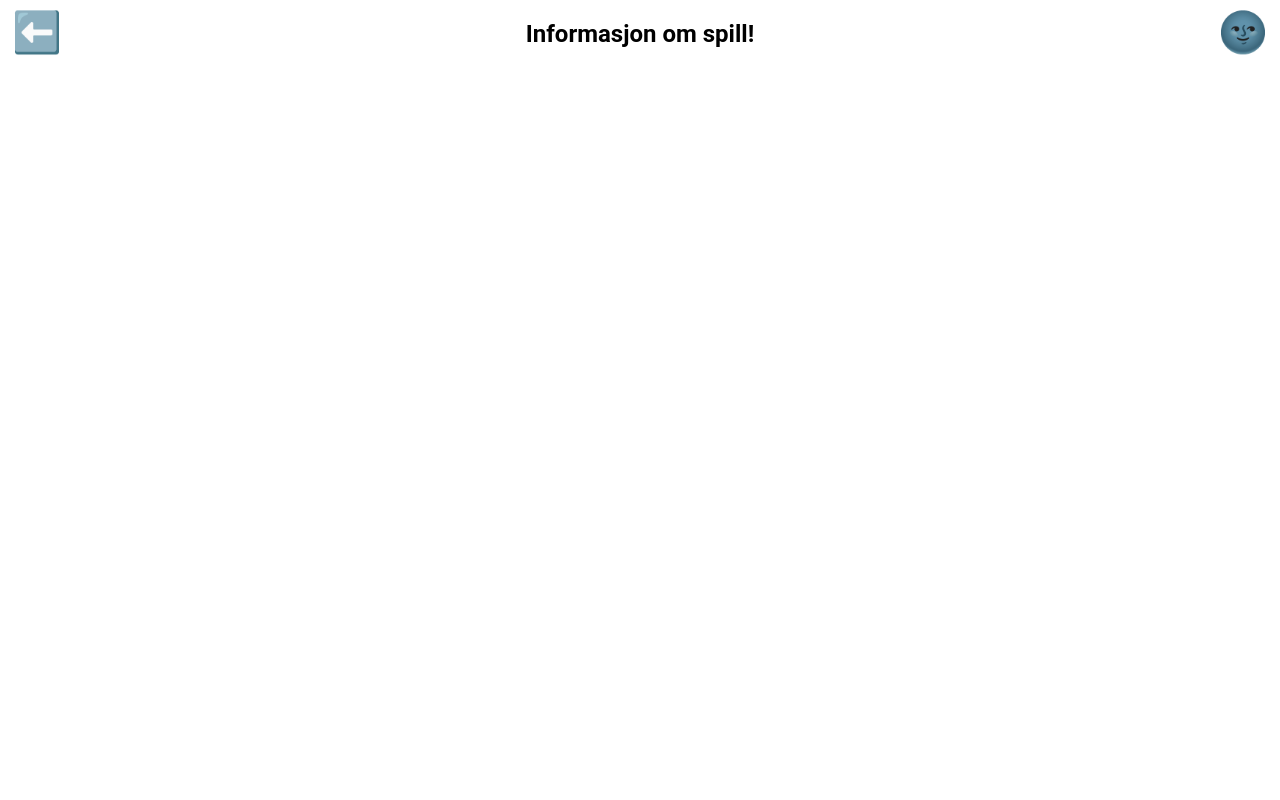
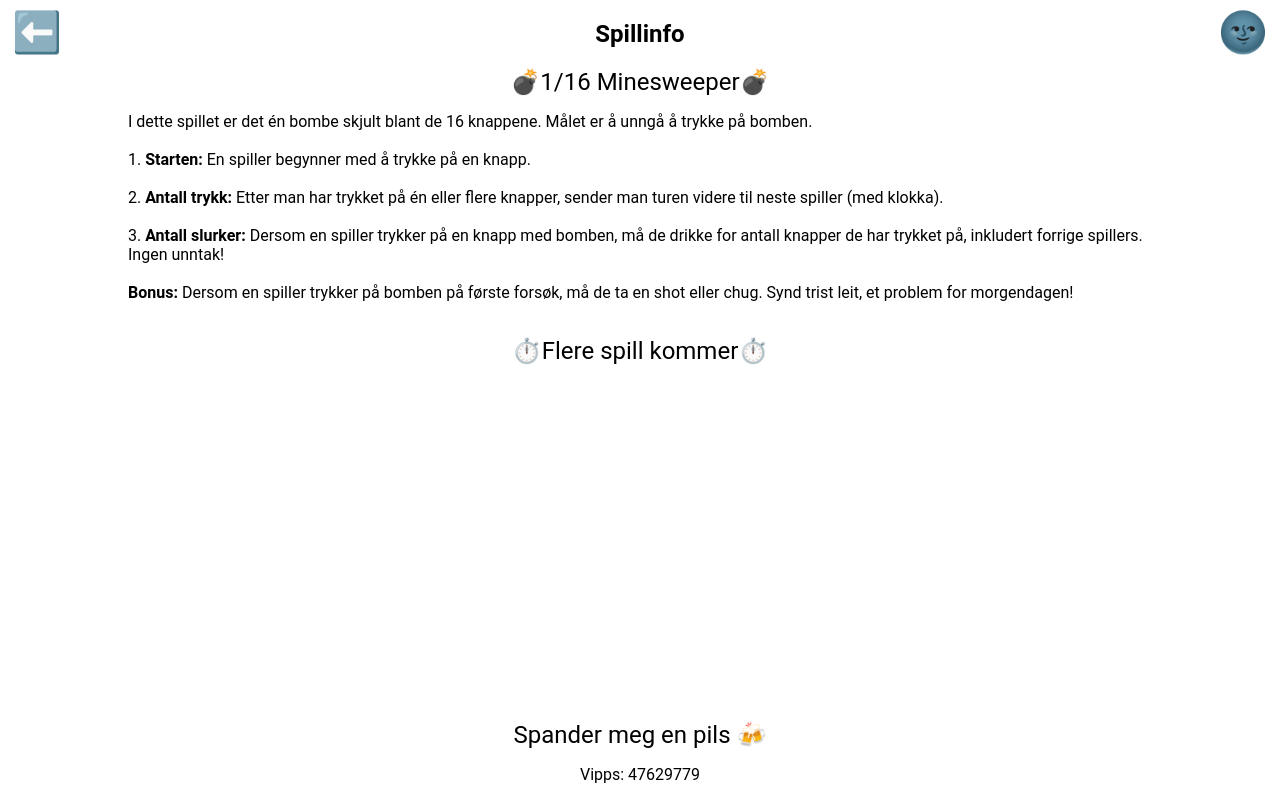
Before and after one commit to DanielFaour/drikkings, a React (Vite) app in the folder drikkings/: page /games/info in a window 1280 px wide. Built offline with nearby package versions, Linux system fonts and the light colour scheme.

Commit message:
game 1 og info updated

```diff
--- a/drikkings/src/components/games/GameInfo.jsx
+++ b/drikkings/src/components/games/GameInfo.jsx
@@ -1,12 +1,36 @@
 import { useNavigate } from 'react-router-dom';
+import './g_styles/info.css';
 
 function GameInfo() {
   const navigate = useNavigate(); // ✅ Make sure this is inside the component
 
   return (
-    <div className="game" id="ms_game">
+    <div className="game" id="info_game">
       <button id="btnReturn" onClick={() => navigate('/')}>⬅️</button>
-      <h2>Informasjon om spill!</h2>
+      <h2>Spillinfo</h2>
+      <h3>💣1/16 Minesweeper💣</h3>
+      <p>I dette spillet er det én bombe skjult blant de 16 knappene. Målet er å unngå å trykke på bomben.
+        <br></br>
+        <br></br>
+        1. <b>Starten:</b> En spiller begynner med å trykke på en knapp.
+        <br></br>
+        <br></br>
+        2. <b>Antall trykk:</b> Etter man har trykket på én eller flere knapper, sender man turen videre til neste spiller (med klokka).
+        <br></br>
+        <br></br>
+        3. <b>Antall slurker:</b> Dersom en spiller trykker på en knapp med bomben, må de drikke for antall knapper de har trykket på, inkludert forrige spillers. Ingen unntak!
+        <br></br>
+        <br></br>
+        <b>Bonus:</b> Dersom en spiller trykker på bomben på første forsøk, må de ta en shot eller chug. Synd trist leit, et problem for morgendagen!
+        <br></br>
+        <br></br>
+      </p>
+      <h3>⏱️Flere spill kommer⏱️</h3>
+      <div id="emptySpace"></div>
+      <div id="spand">
+        <h3>Spander meg en pils 🍻</h3>
+        <p id="vipps">Vipps: 47629779</p>
+      </div>
     </div>
   );
 }
--- /dev/null
+++ b/drikkings/src/components/games/g_styles/info.css
@@ -0,0 +1,36 @@
+#info_game {
+    box-sizing: border-box;
+    padding: 10%;
+    padding-top: 0;
+    padding-bottom: 0;
+    min-height: 100vh;
+    display: flex;
+    flex-direction: column;
+  }
+
+ #info_game p {
+    text-overflow: clip;
+    text-align: left;
+  }
+
+  #info_game h3 {
+    text-align: center;
+    font-size: 1.5rem;
+    margin: 0;
+  }
+
+  #vipps {
+    text-align: center;
+  }
+
+  #emptySpace {
+    flex-grow: 1; /* Allow the space to grow and take available space */
+  }
+
+  #spand {
+    bottom: 0;
+  }
+
+  #spand p {
+    text-align: center;
+  }
```
